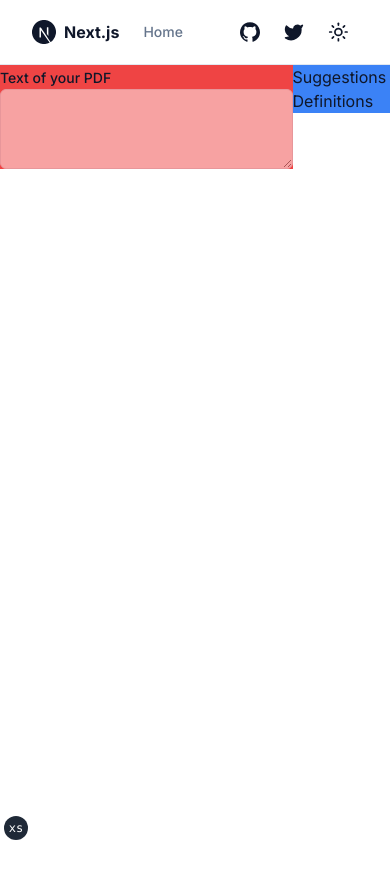
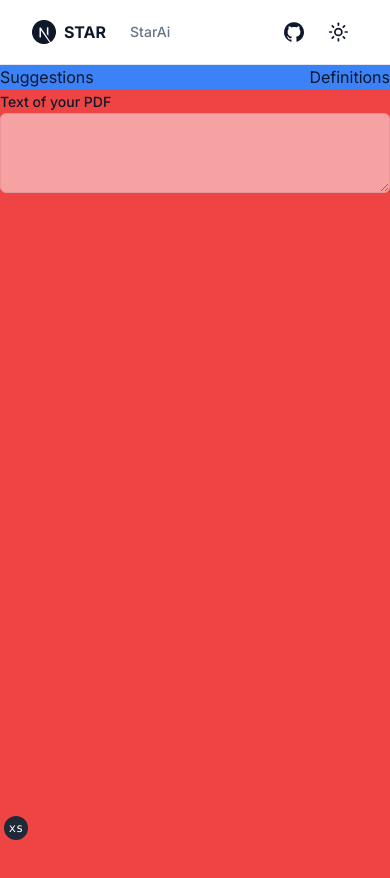
Before and after one commit to Koops0/Aero-Copilot, a Next.js app in the folder frontend/: page / in a window 390 px wide. Shown: the top 878 px of the page. Before the commit the page ends 844 px from the top, so only its background shows below. Built offline with nearby package versions, Linux system fonts and the light colour scheme.

Commit message:
fix: change metadata of webapp

```diff
--- a/frontend/app/page.tsx
+++ b/frontend/app/page.tsx
@@ -10,14 +10,14 @@ import { Textarea } from "@/components/ui/textarea"
 export default function DashboardPage() {
   return (
     <main className="h-full w-full items-center bg-white">
-      <section className=" float-left h-full w-3/4 bg-red-500">
-        <Label htmlFor="pdf-text">Text of your PDF</Label>
-        <Textarea id="pdf-text" className="" disabled />
-      </section>
-      <aside className=" float-right flex h-full w-1/4 flex-col justify-between bg-blue-500 ">
+      <aside className="top-50 sticky z-20 float-right flex h-full w-full justify-between bg-blue-500 lg:w-1/4  lg:flex-col">
         <div className="">Suggestions</div>
         <div>Definitions</div>
       </aside>
+      <section className=" float-left    h-[100vh] w-full bg-red-500 lg:w-3/4">
+        <Label htmlFor="pdf-text">Text of your PDF</Label>
+        <Textarea id="pdf-text" className="max-h-full max-w-full" disabled />
+      </section>
     </main>
   )
 }
--- a/frontend/components/site-header.tsx
+++ b/frontend/components/site-header.tsx
@@ -28,21 +28,7 @@ export function SiteHeader() {
                 <span className="sr-only">GitHub</span>
               </div>
             </Link>
-            <Link
-              href={siteConfig.links.twitter}
-              target="_blank"
-              rel="noreferrer"
-            >
-              <div
-                className={buttonVariants({
-                  size: "icon",
-                  variant: "ghost",
-                })}
-              >
-                <Icons.twitter className="h-5 w-5 fill-current" />
-                <span className="sr-only">Twitter</span>
-              </div>
-            </Link>
+
             <ThemeToggle />
           </nav>
         </div>
--- a/frontend/config/site.ts
+++ b/frontend/config/site.ts
@@ -1,18 +1,17 @@
 export type SiteConfig = typeof siteConfig
 
 export const siteConfig = {
-  name: "Next.js",
+  // TODO: replace with name of the project
+  name: "STAR",
   description:
-    "Beautifully designed components built with Radix UI and Tailwind CSS.",
+    "STAR project for 2023 Space Apps Challenge. A web app that allows users to improve their documents.",
   mainNav: [
     {
-      title: "Home",
+      title: "StarAi",
       href: "/",
     },
   ],
   links: {
-    twitter: "https://twitter.com/shadcn",
-    github: "https://github.com/shadcn/ui",
-    docs: "https://ui.shadcn.com",
+    github: "https://github.com/Koops0/SpaceHack2K23-STAR",
   },
 }
```
